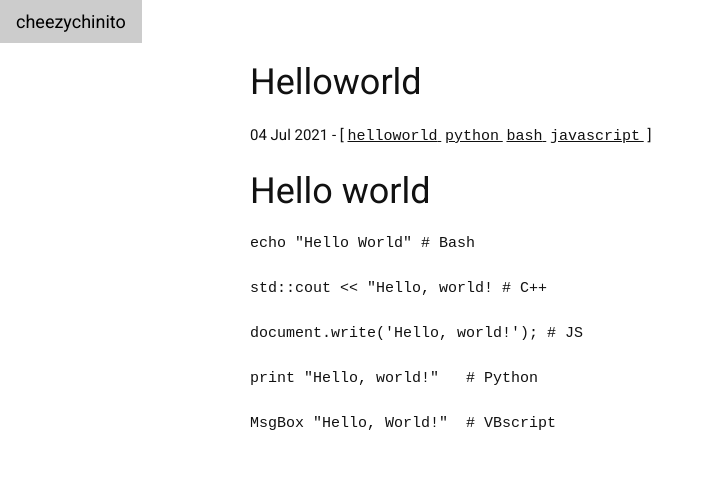
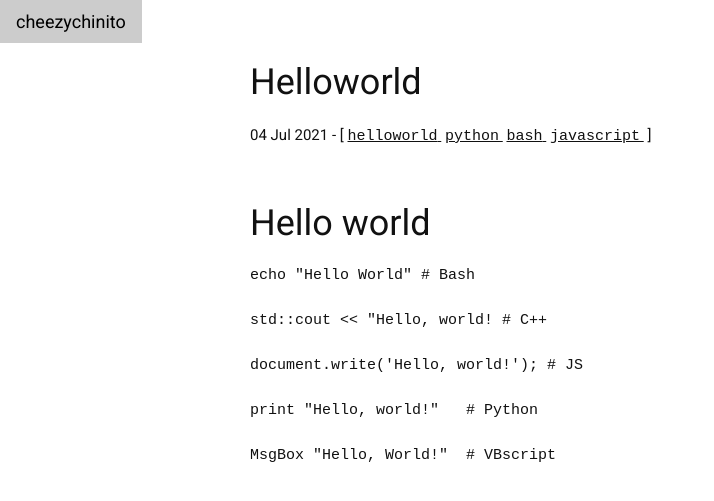
Before and after one commit to agyago/agyago.github.io, a Jekyll site: the page built from _posts/2021-07-04-HelloWorld.md, in a window 1280 px wide. Shown: the top 501 px of the page, without its empty margins (0-714 px from the left). Built offline with Jekyll 4.4.1, drawn with Linux system fonts in a browser that asks for light colours; comment, search, counter and statistics services are not loaded.

Commit message:
checking if space will appear

```diff
--- a/_layouts/post.html
+++ b/_layouts/post.html
@@ -10,4 +10,4 @@ layout: defaults
   ]</span></p>
 
 
-{{ content }}
+&nbsp;&nbsp;&nbsp;{{ content }}
```
